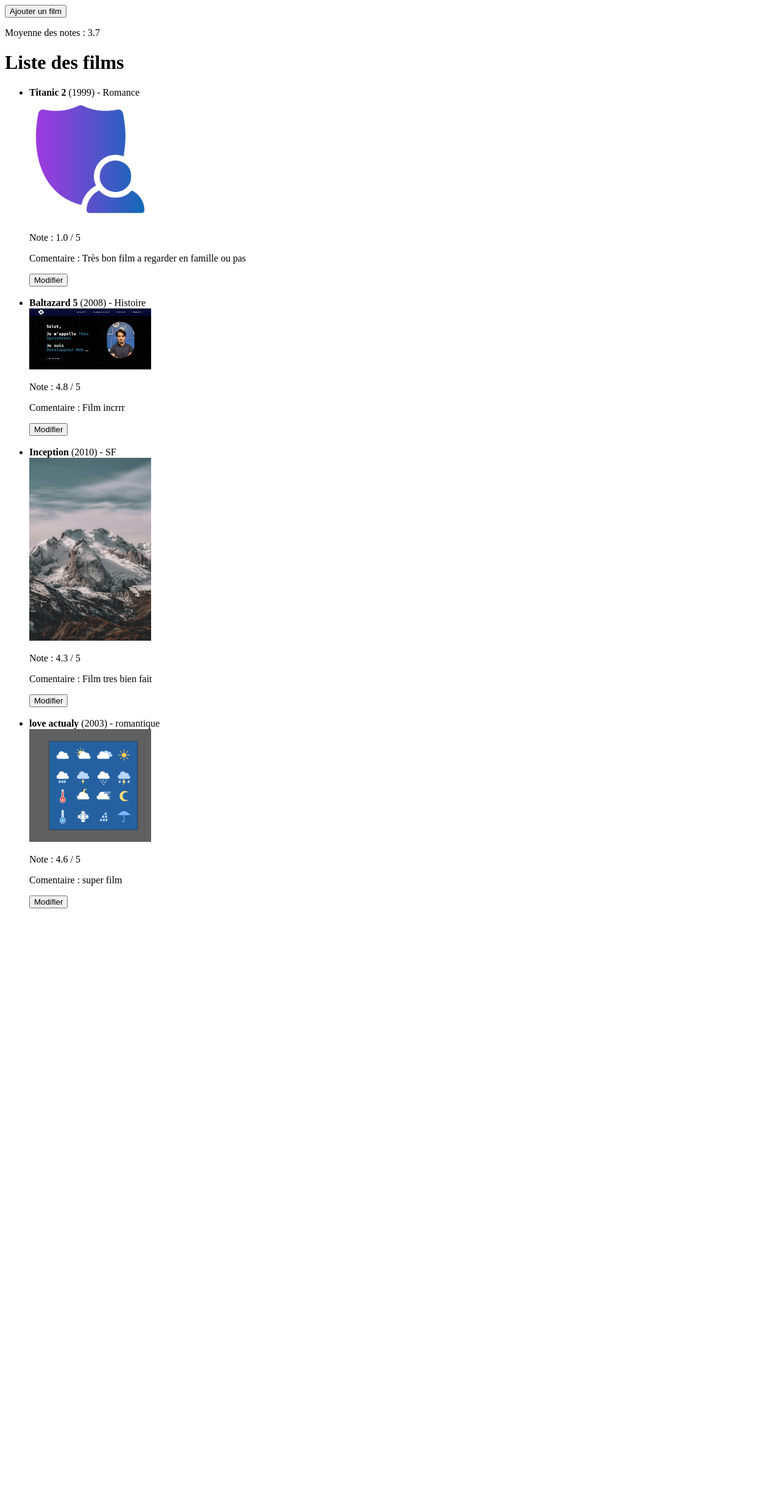
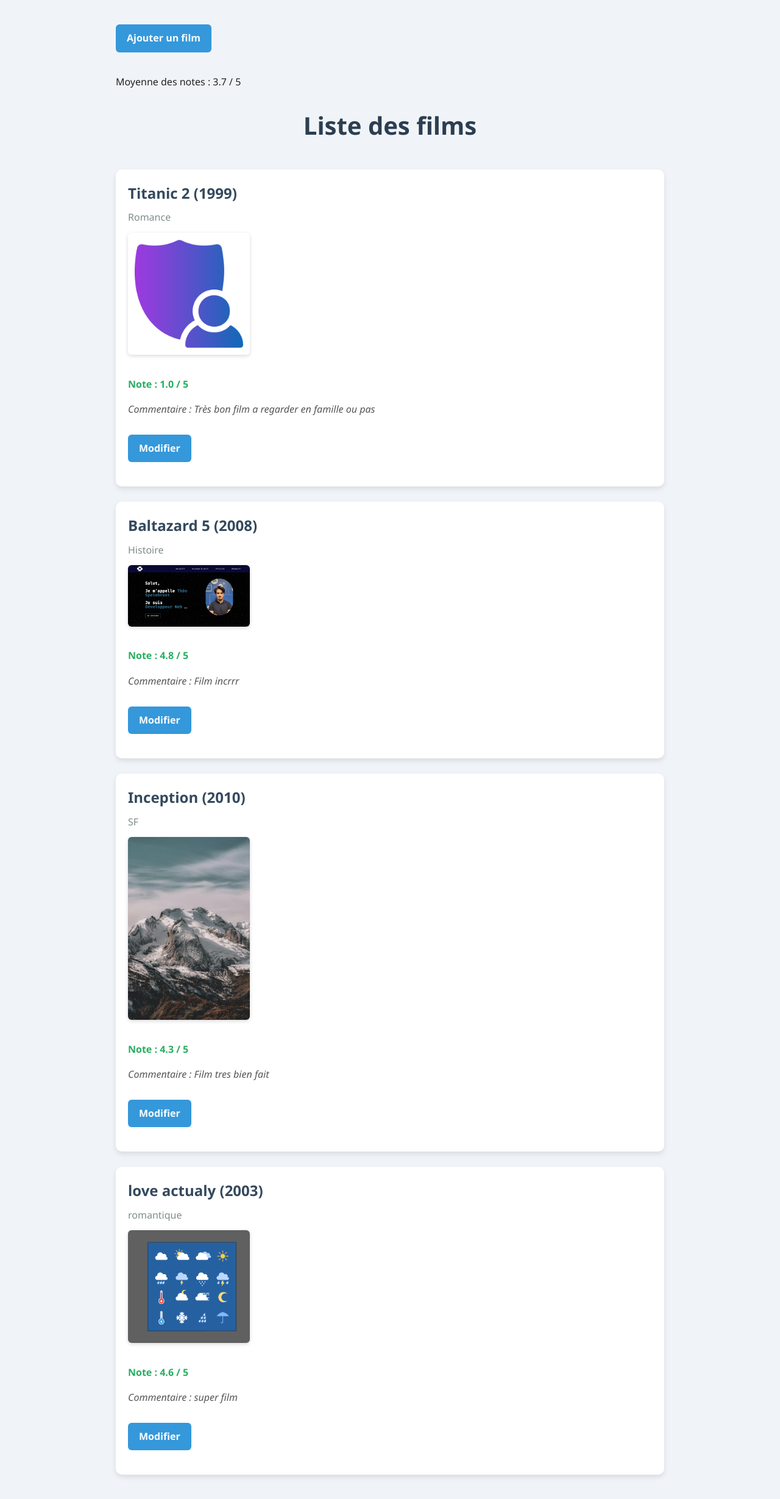
Before and after one commit to Tidragon-coder/MovieBox, a Django app: page / in a window 1280 px wide. Shown: the whole page at 61% size. Before the commit the page ends 1490 px from the top, so only its background shows below. Run offline with Django 5.2, Linux system fonts and the light colour scheme; data comes from the database, SQL or seed files in the repository; both versions use the stored data as it was after the commit.

Commit message:
Style generation

```diff
--- a/films/forms.py
+++ b/films/forms.py
@@ -10,5 +10,5 @@ class FilmForm(forms.ModelForm):
             'annee': forms.NumberInput(attrs={'class': 'form-control', 'placeholder': '2024', 'min': 1888}),
             'genre': forms.TextInput(attrs={'class': 'form-control', 'placeholder': 'Genre du film'}),
             'commentaire': forms.Textarea(attrs={'class': 'form-control', 'placeholder': 'Commentaire sur le film', 'rows': 3}),
-            'note': forms.NumberInput(attrs={'class': 'form-control', 'placeholder': 'Note sur 5', 'min': 1, 'max': 5}),
+            'note': forms.NumberInput(attrs={'class': 'form-control', 'placeholder': 'Note sur 5 (ex : 2,5)', 'min': 1, 'max': 5}),
         }
--- a/films/templates/films/film_list.html
+++ /dev/null
@@ -1,42 +0,0 @@
-<!DOCTYPE html>
-<html>
-
-<head>
-    <title>Films</title>
-</head>
-
-<body>
-    <a href="{% url 'addMovie' %}">
-        <button>Ajouter un film</button>
-    </a>
-    <p>Moyenne des notes : {{note_moy}}</p>
-    <h1>Liste des films</h1>
-    <ul>
-        {% for film in films %}
-        <li>
-            <strong>{{ film.titre }}</strong> ({{ film.annee }}) - {{ film.genre }}<br>
-            {% if film.image %}
-            <img src="{{ film.image.url }}" alt="Cover de {{ film.titre }}" style="width: 200px;">
-            {% else %}
-            <p>Aucune image disponible.</p>
-            {% endif %}
-
-            {% if film.note %}
-            <p>Note : {{ film.note }} / 5</p>
-            {% else %}
-            <p>Pas de notes enregistrée</p>
-            {% endif %}
-
-            <p>Comentaire : {{ film.commentaire }}</p>
-
-            <a href="{% url 'update_movie' film.pk %}">
-                <button>Modifier</button>
-            </a><br><br>
-        </li>
-        {% empty %}
-        <li>Aucun film trouvé.</li>
-        {% endfor %}
-    </ul>
-</body>
-
-</html>
--- a/moviebox/settings.py
+++ b/moviebox/settings.py
@@ -59,11 +59,13 @@ TEMPLATES = [
         'BACKEND': 'django.template.backends.django.DjangoTemplates',
         'DIRS': [],
         'APP_DIRS': True,
+        'DIRS': [BASE_DIR / 'templates'],
         'OPTIONS': {
             'context_processors': [
                 'django.template.context_processors.request',
                 'django.contrib.auth.context_processors.auth',
                 'django.contrib.messages.context_processors.messages',
+                'django.template.context_processors.static',
             ],
         },
     },
@@ -126,3 +128,7 @@ DEFAULT_AUTO_FIELD = 'django.db.models.BigAutoField'
 
 MEDIA_URL = '/media/'
 MEDIA_ROOT = BASE_DIR / 'media'
+
+STATIC_URL = '/static/'
+
+STATICFILES_DIRS = [BASE_DIR / "static"]
--- /dev/null
+++ b/static/films/film_list.css
@@ -0,0 +1,124 @@
+/* Par manque de temps style simple généré par IA */
+
+/* Global */
+body {
+    font-family: 'Segoe UI', Tahoma, Geneva, Verdana, sans-serif;
+    margin: 40px auto;
+    max-width: 900px;
+    background-color: #f0f4f8;
+    color: #222;
+    line-height: 1.6;
+}
+
+/* Titre principal */
+h1 {
+    text-align: center;
+    margin-bottom: 40px;
+    font-size: 2.5rem;
+    color: #2c3e50;
+}
+
+/* Bouton principal */
+.btn {
+    background-color: #3498db;
+    color: white;
+    padding: 12px 24px;
+    border: none;
+    border-radius: 6px;
+    cursor: pointer;
+    font-weight: 600;
+    transition: background-color 0.3s ease;
+    display: inline-block;
+    text-align: center;
+    text-decoration: none;
+}
+
+.btn:hover {
+    background-color: #2980b9;
+}
+
+/* Conteneur liste films */
+.card_film {
+    margin-top: 20px;
+}
+
+/* Liste sans puce */
+.card_film ul {
+    list-style: none;
+    padding: 0;
+}
+
+/* Chaque film en "carte" */
+.film-card {
+    background-color: #ffffff;
+    border-radius: 10px;
+    padding: 20px;
+    margin-bottom: 25px;
+    box-shadow: 0 4px 8px rgba(0,0,0,0.1);
+    transition: transform 0.2s ease;
+}
+
+.film-card:hover {
+    transform: translateY(-5px);
+}
+
+/* Titre du film */
+.film-title {
+    font-size: 1.5rem;
+    font-weight: 700;
+    color: #34495e;
+    margin-bottom: 8px;
+}
+
+/* Détails du film */
+.film-details {
+    font-size: 1rem;
+    color: #7f8c8d;
+    margin-bottom: 12px;
+}
+
+/* Image cover */
+.film-image {
+    width: 200px;
+    height: auto;
+    border-radius: 6px;
+    box-shadow: 0 2px 6px rgba(0,0,0,0.15);
+    margin-bottom: 12px;
+}
+
+/* Note */
+.film-note {
+    font-weight: 600;
+    color: #27ae60;
+}
+
+/* Commentaire */
+.film-commentaire {
+    font-style: italic;
+    color: #555;
+    margin-top: 10px;
+}
+
+/* Bouton modifier */
+.btn-update {
+    background-color: #e67e22;
+    margin-top: 12px;
+}
+
+.btn-update:hover {
+    background-color: #d35400;
+}
+
+.btn {
+    background-color: #3498db;
+    color: white;
+    padding: 10px 18px;
+    border-radius: 6px;
+    text-decoration: none;
+    font-weight: 600;
+    display: inline-block;
+    margin-bottom: 20px;
+}
+.btn:hover {
+    background-color: #2980b9;
+}
--- a/films/templates/films/film_add.html
+++ b/templates/films/film_add.html
@@ -1,8 +1,11 @@
+{% load static %}
+
 <!DOCTYPE html>
 <html>
 
 <head>
-    <title>Films</title>
+    <title>MovieBox - Ajouter un film</title>
+    <link rel="stylesheet" href="{% static 'films/film_add.css' %}">
 </head>
 
 <body>
--- /dev/null
+++ b/templates/films/film_list.html
@@ -0,0 +1,45 @@
+{% load static %}
+
+<!DOCTYPE html>
+<html>
+
+<head>
+    <title>MovieBox</title>
+    <link rel="stylesheet" href="{% static 'films/film_list.css' %}">
+</head>
+
+<body>
+    <a href="{% url 'addMovie' %}" class="btn">Ajouter un film</a>
+<p>Moyenne des notes : {{ note_moy }} / 5</p>
+<h1>Liste des films</h1>
+<div class="card_film">
+    <ul>
+        {% for film in films %}
+            <li class="film-card">
+                <div class="film-title">{{ film.titre }} ({{ film.annee }})</div>
+                <div class="film-details">{{ film.genre }}</div>
+
+                {% if film.image %}
+                    <img src="{{ film.image.url }}" alt="Cover de {{ film.titre }}" class="film-image">
+                {% else %}
+                    <p>Aucune image disponible.</p>
+                {% endif %}
+
+                {% if film.note %}
+                    <p class="film-note">Note : {{ film.note }} / 5</p>
+                {% else %}
+                    <p class="film-note">Pas de notes enregistrée</p>
+                {% endif %}
+
+                <p class="film-commentaire">Commentaire : {{ film.commentaire }}</p>
+
+                <a href="{% url 'update_movie' film.pk %}" class="btn btn-update">Modifier</a>
+            </li>
+        {% empty %}
+            <li>Aucun film trouvé.</li>
+        {% endfor %}
+    </ul>
+</div>
+</body>
+
+</html>
```
Also changed, not shown: films/templates/films/film_update.html (deleted, +0 -7 lines), static/films/film_add.css (added, +84 -0 lines), static/films/film_update.css (added, +79 -0 lines), templates/films/film_update.html (added, +24 -0 lines), db.sqlite3, media/covers/Capture_decran_2025-06-25_a_22.31.49.png (added).
